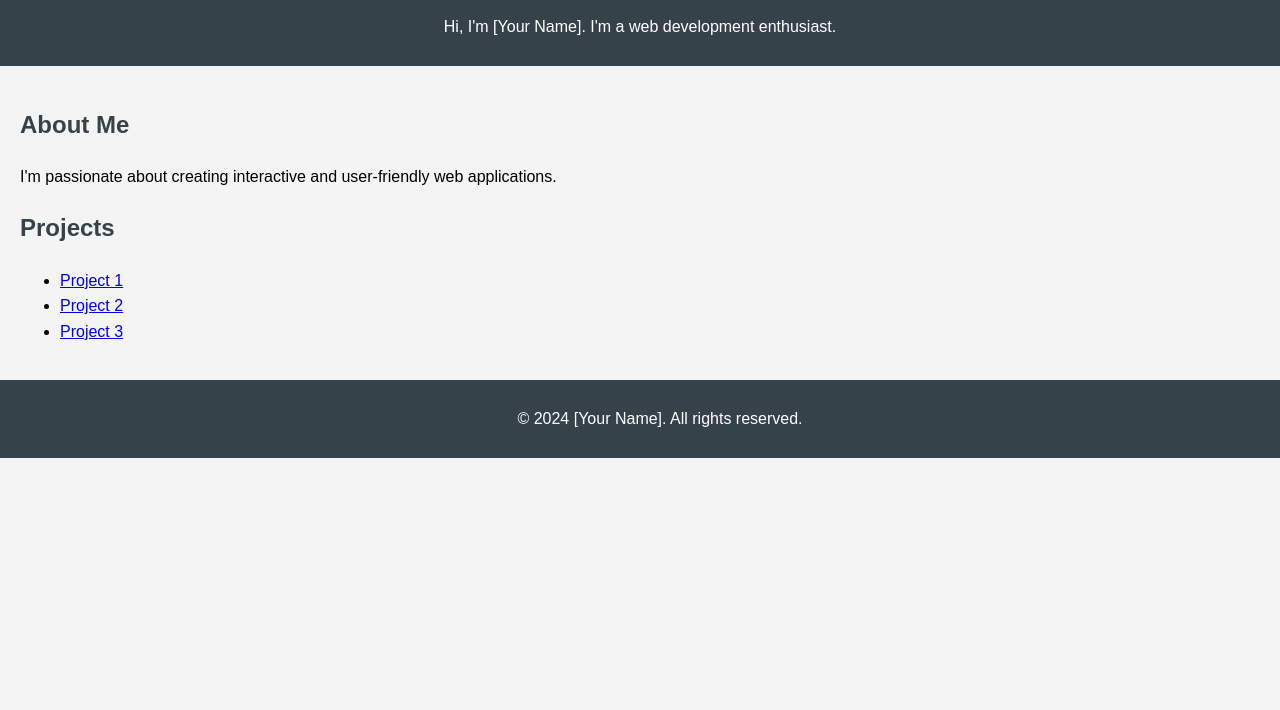
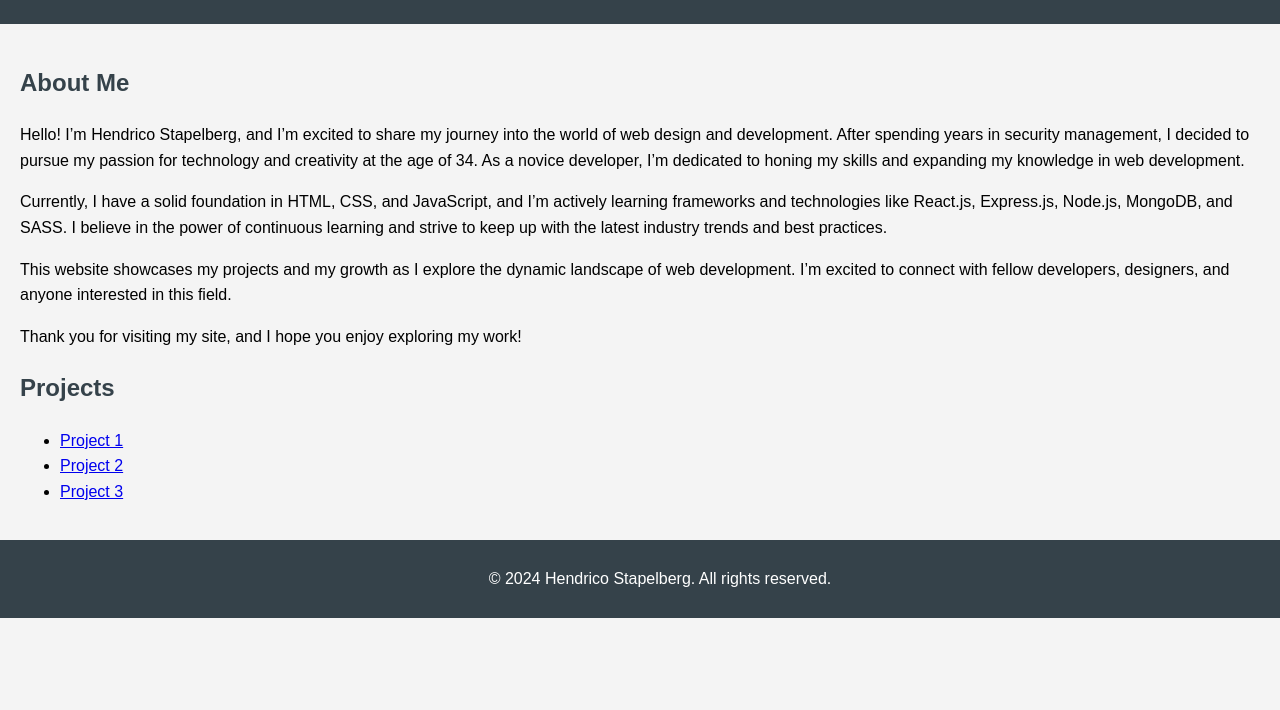
Before and after one commit to HendricoS/my-personal-website, a plain HTML site: page index.html in a window 1280 px wide. Shown: the part 90-800 px from the top of the page. Drawn offline with Linux system fonts and the light colour scheme.

Commit message:
Updated website content

```diff
--- a/index.html
+++ b/index.html
@@ -8,15 +8,34 @@
   </head>
   <body>
     <header>
-      <h1>Welcome to My Personal Website!</h1>
-      <p>Hi, I'm [Your Name]. I'm a web development enthusiast.</p>
+      <h1>Welcome to my Website!</h1>
     </header>
     <main>
       <h2>About Me</h2>
       <p>
-        I'm passionate about creating interactive and user-friendly web
-        applications.
+        Hello! I’m Hendrico Stapelberg, and I’m excited to share my journey into
+        the world of web design and development. After spending years in
+        security management, I decided to pursue my passion for technology and
+        creativity at the age of 34. As a novice developer, I’m dedicated to
+        honing my skills and expanding my knowledge in web development.
       </p>
+      <p>
+        Currently, I have a solid foundation in HTML, CSS, and JavaScript, and
+        I’m actively learning frameworks and technologies like React.js,
+        Express.js, Node.js, MongoDB, and SASS. I believe in the power of
+        continuous learning and strive to keep up with the latest industry
+        trends and best practices.
+      </p>
+      <p>
+        This website showcases my projects and my growth as I explore the
+        dynamic landscape of web development. I’m excited to connect with fellow
+        developers, designers, and anyone interested in this field.
+      </p>
+
+      <p>
+        Thank you for visiting my site, and I hope you enjoy exploring my work!
+      </p>
+
       <h2>Projects</h2>
       <ul>
         <li><a href="#">Project 1</a></li>
@@ -25,7 +44,7 @@
       </ul>
     </main>
     <footer>
-      <p>&copy; 2024 [Your Name]. All rights reserved.</p>
+      <p>&copy; 2024 Hendrico Stapelberg. All rights reserved.</p>
     </footer>
     <script src="script.js"></script>
   </body>
```
